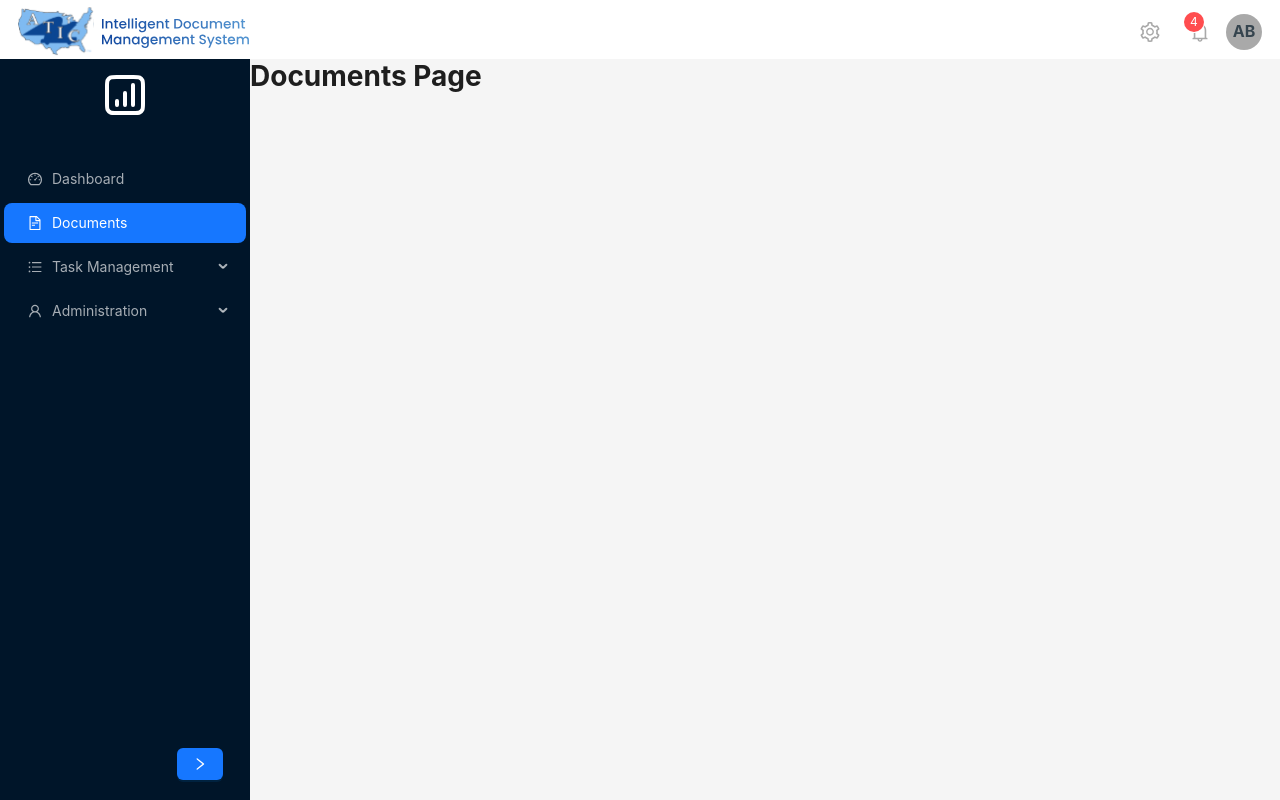
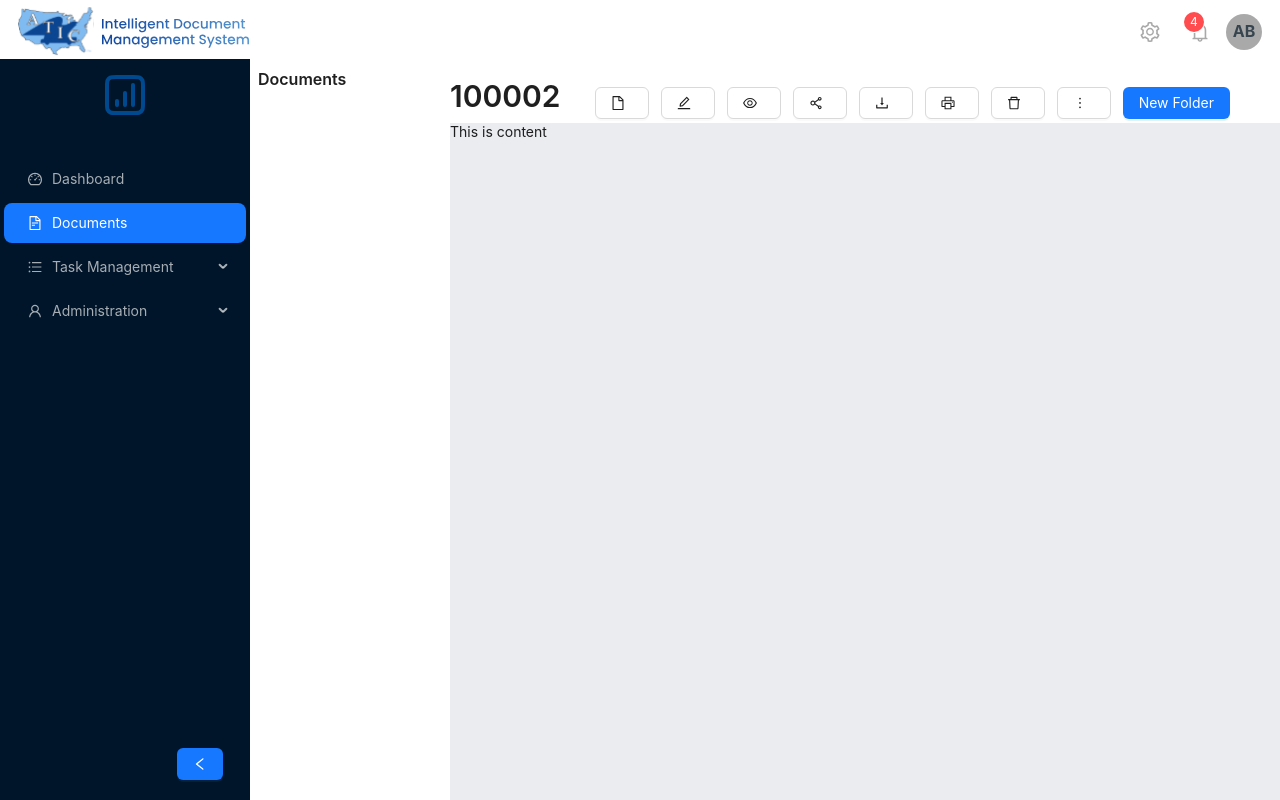
Before and after one commit to agiratech-ahil/IDMS_POC, a React (Vite) app: page /documents in a window 1280 px wide. Built offline with nearby package versions, Linux system fonts and the light colour scheme; what antd-style would draw is missing.

Commit message:
feat: Created lib folder to store HOC, created first HOC

```diff
--- /dev/null
+++ b/lib/hoc/index.ts
@@ -0,0 +1,4 @@
+export { default as withAnimatedIcon } from './withAnimatedIcon';
+
+// You can export other HOCs from this file in the future, like:
+// export { default as withSomeOtherHOC } from './withSomeOtherHOC';
--- /dev/null
+++ b/lib/hoc/withAnimatedIcon.tsx
@@ -0,0 +1,53 @@
+import React from 'react';
+import { Button } from 'antd';
+import { ButtonProps } from 'antd/lib/button';
+
+export interface AnimatedIconButtonProps extends ButtonProps {
+  icon?: React.ReactNode;
+  children?: React.ReactNode;
+}
+
+const withAnimatedIcon = (BaseButton: typeof Button) => {
+  const AnimatedIconButton: React.FC<AnimatedIconButtonProps> = ({ icon, children, className, ...props }) => {
+    return (
+      <>
+        <BaseButton
+          icon={icon}
+          className={`icon-button ${className || ''}`}
+          {...props}
+        >
+          {children && <span className="button-label">{children}</span>}
+        </BaseButton>
+        <style jsx>{`
+          .icon-button {
+            display: flex;
+            align-items: center;
+            overflow: hidden;
+            max-width: 32px;
+            padding: 4px 15px 4px 24px;
+            transition: all 0.4s ease-in-out;
+          }
+          .icon-button:hover {
+            max-width: 200px;
+            padding: 4px 15px;
+          }
+          .button-label {
+            opacity: 0;
+            max-width: 0;
+            white-space: nowrap;
+            transition: opacity 0.4s ease-in-out, max-width 0.4s ease-in-out, margin-left 0.4s ease-in-out;
+          }
+          .icon-button:hover .button-label {
+            opacity: 1;
+            max-width: 160px;
+            margin-left: 8px;
+          }
+        `}</style>
+      </>
+    );
+  };
+
+  return AnimatedIconButton;
+};
+
+export default withAnimatedIcon;
--- /dev/null
+++ b/src/pages/documents/document.tsx
@@ -0,0 +1,86 @@
+import React from 'react';
+import { Layout, Typography, Button, Col, Row } from 'antd';
+const { Header, Sider, Content } = Layout;
+import { FileOutlined, EditOutlined, EyeOutlined, ShareAltOutlined, DownloadOutlined, PrinterOutlined, DeleteOutlined, MoreOutlined } from '@ant-design/icons';
+import { withAnimatedIcon } from '../../../lib/hoc';
+
+const AnimatedIconButton = withAnimatedIcon(Button);
+
+const Document: React.FC = () => {
+  return (
+    <>
+      <Layout style={{ color: '#344054' }}>
+        <Sider style={{ backgroundColor: '#fff', padding: '8px' }}>
+          <Typography.Title level={5}>Documents</Typography.Title>
+        </Sider>
+        <Layout>
+          <Header style={{ backgroundColor: '#fff', paddingLeft: '0px' }}>
+            <Row>
+              <Col span={24}>
+                <Row align="middle">
+                  <Col span={4}>
+                    <Typography.Title level={2}>100002</Typography.Title>
+                  </Col>
+                  <Col span={20}>
+                    <Row gutter={[12, 0]} justify="end" align="middle" style={{ padding: '12px 0' }}>
+                      <Col>
+                        <AnimatedIconButton icon={<FileOutlined />} type="default">
+                          File
+                        </AnimatedIconButton>
+                      </Col>
+                      <Col>
+                        <AnimatedIconButton icon={<EditOutlined />} type="default">
+                          Edit
+                        </AnimatedIconButton>
+                      </Col>
+                      <Col>
+                        <AnimatedIconButton icon={<EyeOutlined />} type="default">
+                          View
+                        </AnimatedIconButton>
+                      </Col>
+                      <Col>
+                        <AnimatedIconButton icon={<ShareAltOutlined />} type="default">
+                          Share
+                        </AnimatedIconButton>
+                      </Col>
+                      <Col>
+                        <AnimatedIconButton icon={<DownloadOutlined />} type="default">
+                          Download
+                        </AnimatedIconButton>
+                      </Col>
+                      <Col>
+                        <AnimatedIconButton icon={<PrinterOutlined />} type="default">
+                          Print
+                        </AnimatedIconButton>
+                      </Col>
+                      <Col>
+                        <AnimatedIconButton icon={<DeleteOutlined />} type="default">
+                          Delete
+                        </AnimatedIconButton>
+                      </Col>
+                      <Col>
+                        <AnimatedIconButton icon={<MoreOutlined />} type="default">
+                          More
+                        </AnimatedIconButton>
+                      </Col>
+                      <Col>
+                        <Button type="primary">New Folder</Button>
+                      </Col>
+                    </Row>
+                  </Col>
+                </Row>
+              </Col>
+              <Col span={24}>
+                <hr style={{ border: '0.5px solid #EAECF0', margin: 0 }} />
+              </Col>
+            </Row>
+            <hr style={{ border: '0.5px solid #EAECF0', margin: 0 }} />
+          </Header>
+          <Content style={{ background: '#EAECF0' }}>This is content</Content>
+        </Layout>
+      </Layout>
+    </>
+  );
+};
+
+export default Document;
--- a/src/pages/documents/index.tsx
+++ /dev/null
@@ -1,14 +0,0 @@
-import React from 'react';
-
-
-const Document: React.FC =()=>{
-
-
-    return (
-        <>
-            <h1>Documents Page</h1>
-        </>
-    )
-}
-
-export default Document;
--- a/src/routes/index.tsx
+++ b/src/routes/index.tsx
@@ -2,7 +2,7 @@ import React from "react";
 import { Route, Routes, BrowserRouter as Router } from "react-router-dom";
 import TaskManagement from "../pages/taskManagement/Tasks";
 import PrimaryLayout from "../layout/MainLayout";
-import Document from "../pages/documents";
+import Document from "../pages/documents/document";
 
 const AppRoutes = () => {
   return (
```
Also changed, not shown: 1 other file (tests, documents, lock files or other folders).
